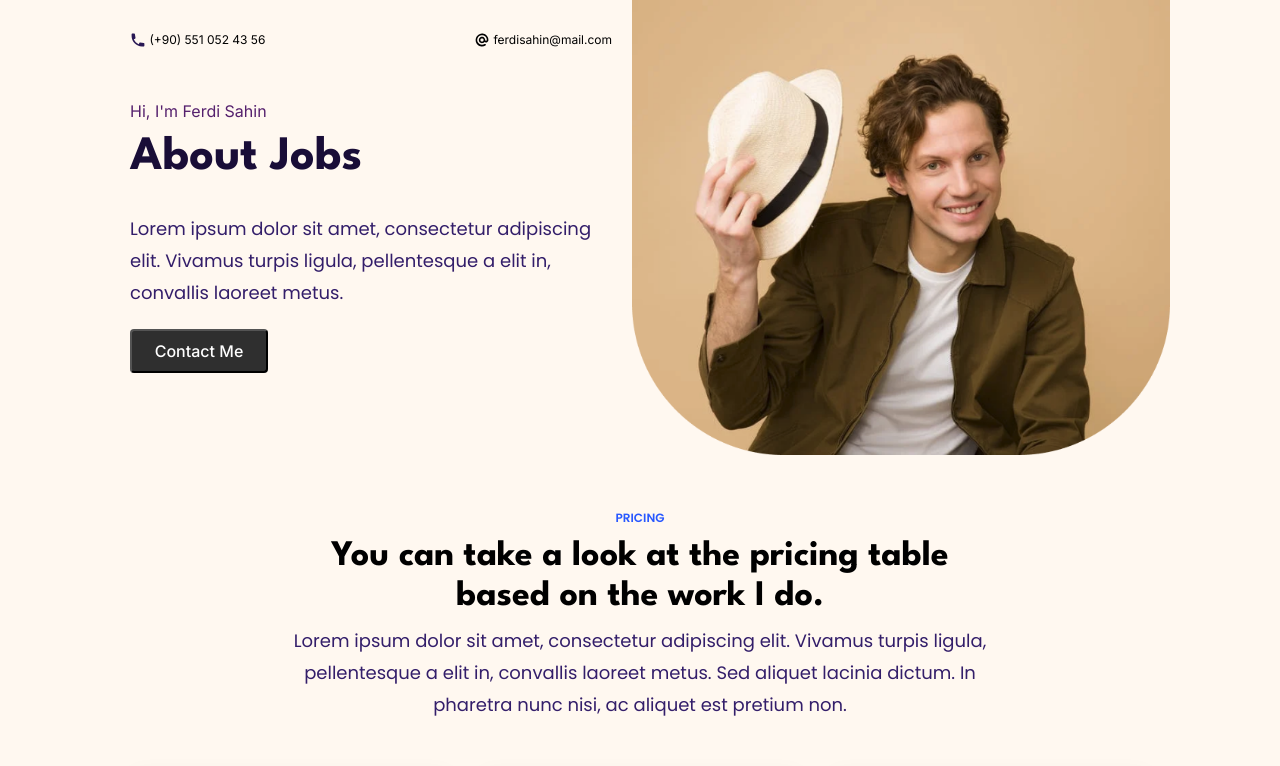
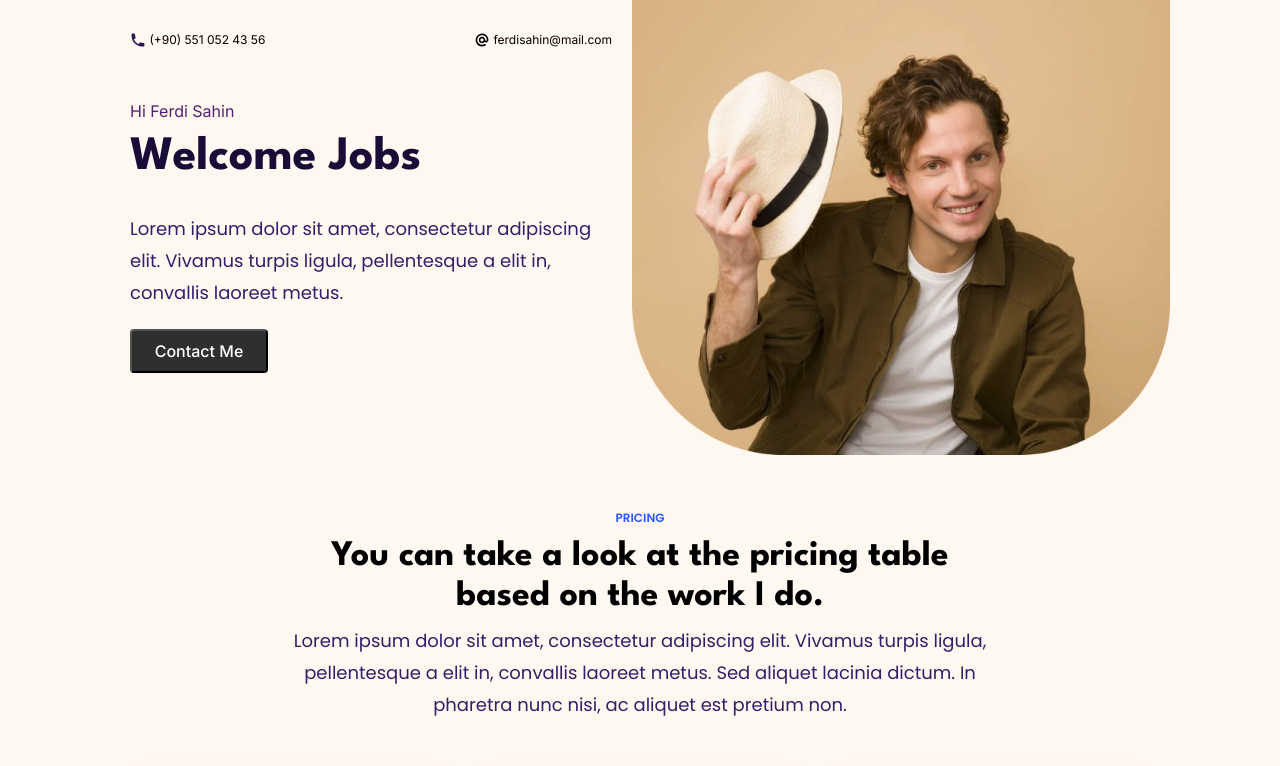
Before and after one commit to duongnguyen0410/site-live, a plain HTML site: page src/index.html in a window 1280 px wide. Shown: the top 766 px of the page. Drawn offline with Linux system fonts and the light colour scheme.

Commit message:
change title and about Jobs

```diff
--- a/src/index.html
+++ b/src/index.html
@@ -14,7 +14,7 @@
     <meta name="twitter:title" content="Opening Jobs | Build a Successful Career in Tech">
     <meta name="twitter:description" content="Learn about job openings at Duong and submit your application now">
     <meta name="twitter:image" content="./meta.png">
-    <title>Opening Jobs | Build a Successful Career in Tech</title>
+    <title>Opening Jobs</title>
     <link rel="icon" href="./favicon.png" type="image/x-icon">
     <link rel="stylesheet" href="styles.css">
     <link rel="preconnect" href="https://fonts.googleapis.com">
@@ -42,12 +42,12 @@
 
             <!-- NAME -->
             <div id="hi-and-text">
-                Hi, I'm Ferdi Sahin
+                Hi Ferdi Sahin
             </div>
 
             <!-- TITLE -->
             <h1>
-                About Jobs
+                Welcome Jobs
                 <!-- Freelance Front-end Developer and Wordpress Developer -->
             </h1>
 
```
